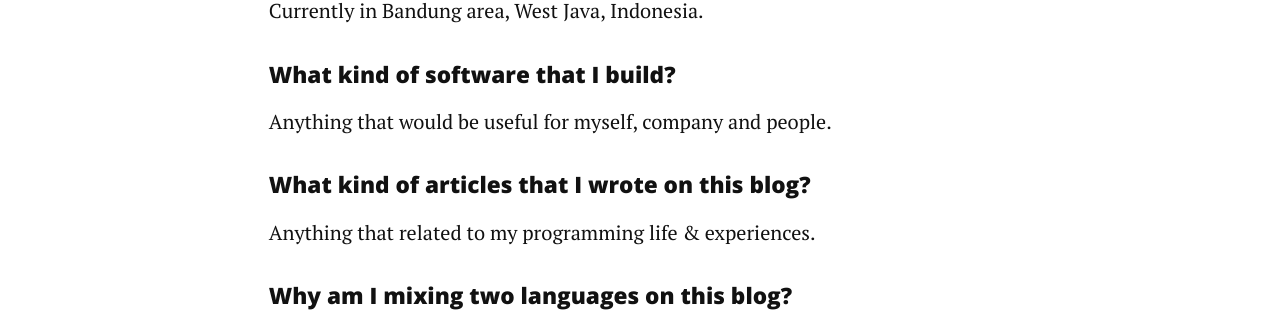
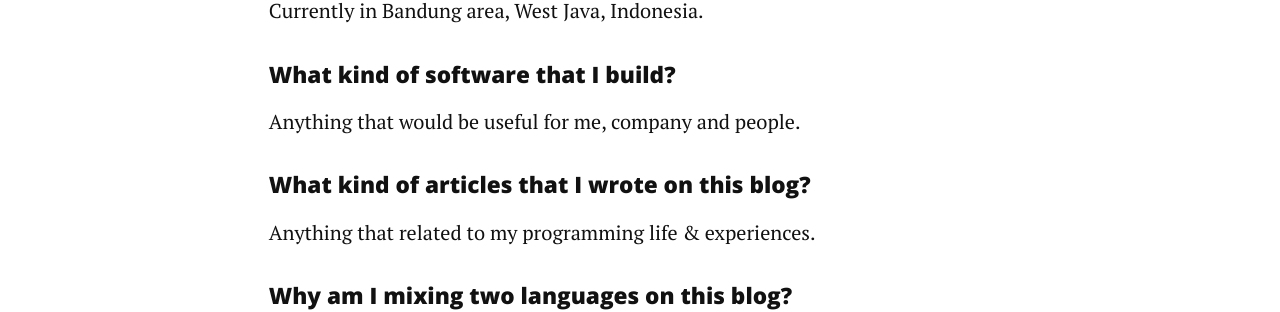
Before and after one commit to wlisrausr/wlisra.github.io, a Jekyll site: the page built from about.md, in a window 1280 px wide. Shown: the part 1349-1661 px from the top of the page. Built offline with Jekyll 4.4.1, drawn with Linux system fonts in a browser that asks for light colours; nearby versions of some CDN libraries.

Commit message:
Add little space to about section

```diff
--- a/about.md
+++ b/about.md
@@ -7,17 +7,25 @@ title: "About"
   <h2 class="pageTitle">About</h2>
   <img src="{{ '/assets/img/profile.jpg' | prepend: site.baseurl }}" alt="">
 
-  <h4>Who am I?</h4>
-  <p>You can call me Wanda. A software engineer at <a href="https://www.tokopedia.com/" target="_blank">Tokopedia</a>, Indonesian long life learner, and the one and only man who wrote all of the posts on this site.</p>
+  <div class="about-space">
+    <h4>Who am I?</h4>
+    <p>You can call me Wanda. A software engineer at <a href="https://www.tokopedia.com/" target="_blank">Tokopedia</a>, Indonesian long life learner, and the one and only man who wrote all of the posts on this site.</p>
+  </div>
 
+  <div class="about-space">
   <h4>Where do I live?</h4>
   <p>Currently in Bandung area, West Java, Indonesia.</p>
+  </div>
 
+  <div class="about-space">
   <h4>What kind of software that I build?</h4>
-  <p>Anything that would be useful for myself, company and people.</p>
+  <p>Anything that would be useful for me, company and people.</p>
+  </div>
 
+  <div class="about-space">
   <h4>What kind of articles that I wrote on this blog?</h4>
   <p>Anything that related to my programming life & experiences.</p>
+  </div>
 
   <h4>Why am I mixing two languages on this blog?</h4>
   <p>Honestly, I want to use English completely on this blog, but I'm not quite confident yet with my english skill. I have to practice more to have a better sense of writing at this language. So, instead of only using Bahasa as blog primary language, I will mix it with English too.</p>
```
